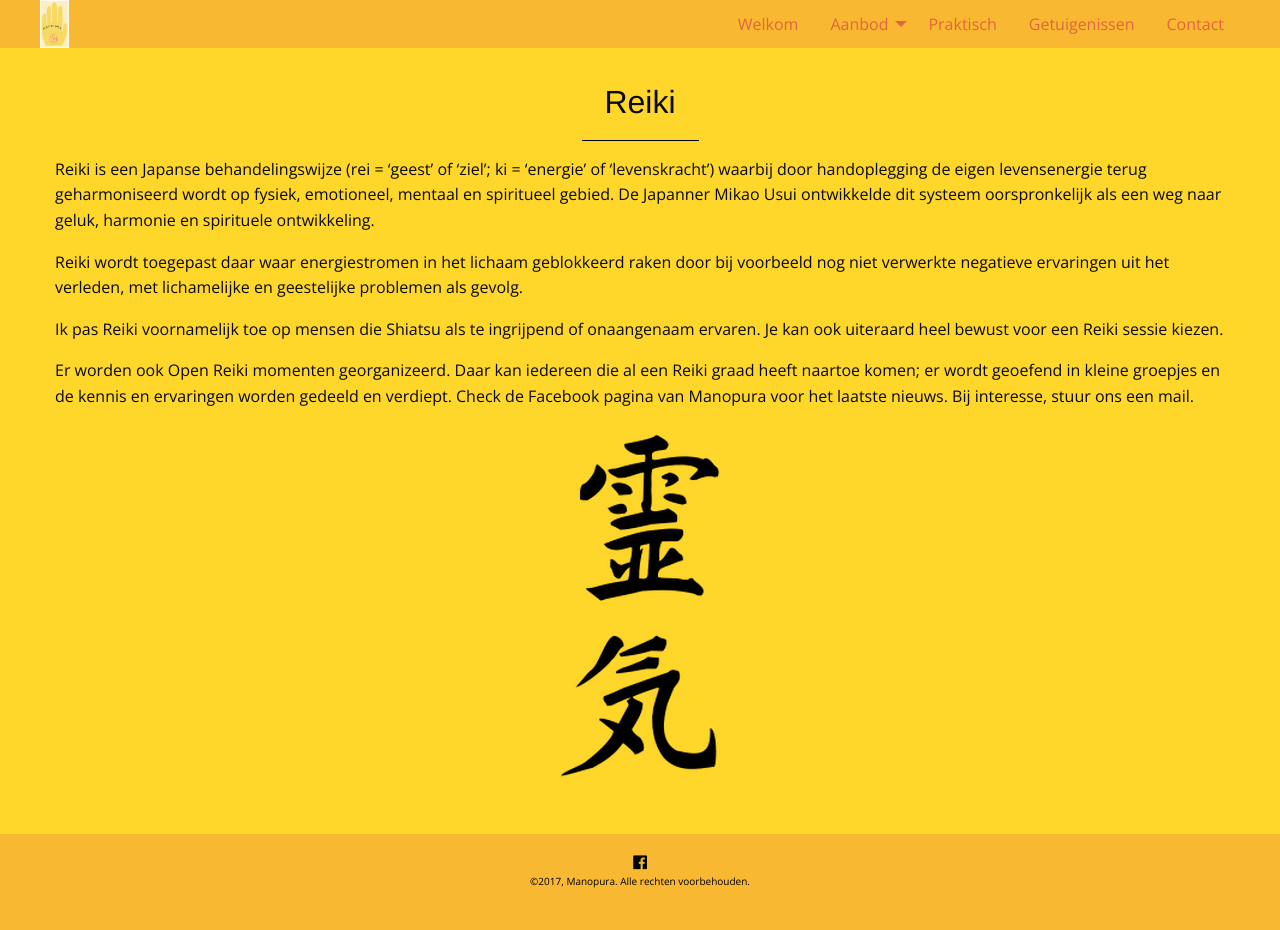
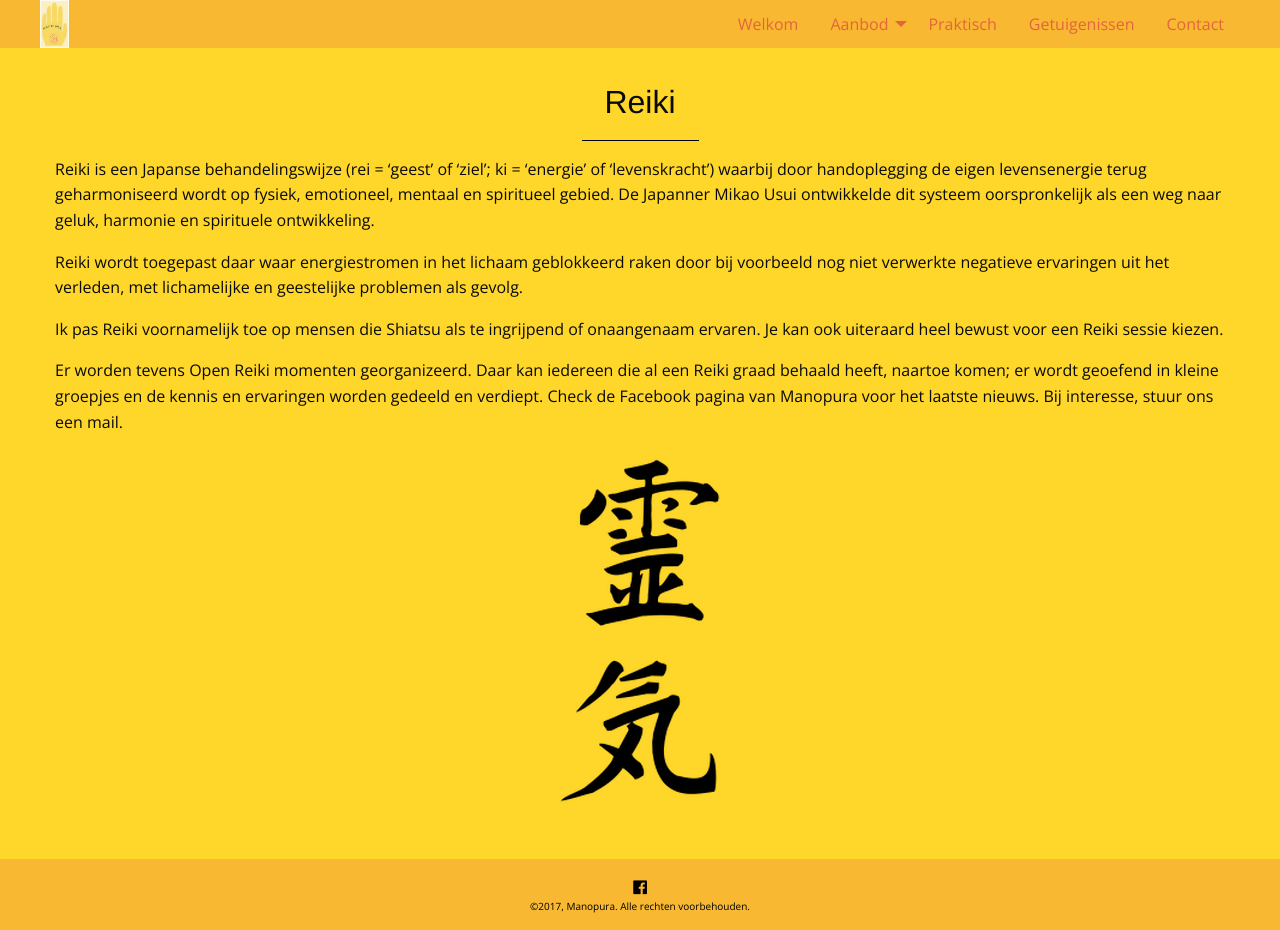
Before and after one commit to manopura/manopura.github.io, a Jekyll site: the page built from reiki.md, in a window 1280 px wide. Built offline with Jekyll 4.4.1, drawn with Linux system fonts in a browser that asks for light colours; nearby versions of some CDN libraries; our own code applies the rules of GitHub Pages for plain Markdown files; before the commit the page ends 905 px from its top, so only the background shows below that.

Commit message:
Update reiki.md

```diff
--- a/reiki.md
+++ b/reiki.md
@@ -12,7 +12,7 @@
 Ik pas Reiki voornamelijk toe op mensen die Shiatsu als te ingrijpend of onaangenaam ervaren.
 Je kan ook uiteraard heel bewust voor een Reiki sessie kiezen.
 
-Er worden ook Open Reiki momenten georganizeerd. Daar kan iedereen die al een Reiki graad heeft naartoe komen; er wordt geoefend in kleine groepjes en de kennis en ervaringen worden gedeeld en verdiept. Check de Facebook pagina van Manopura voor het laatste nieuws.
+Er worden tevens Open Reiki momenten georganizeerd. Daar kan iedereen die al een Reiki graad behaald heeft, naartoe komen; er wordt geoefend in kleine groepjes en de kennis en ervaringen worden gedeeld en verdiept. Check de Facebook pagina van Manopura voor het laatste nieuws.
 Bij interesse, stuur ons een mail.
 
 
```
